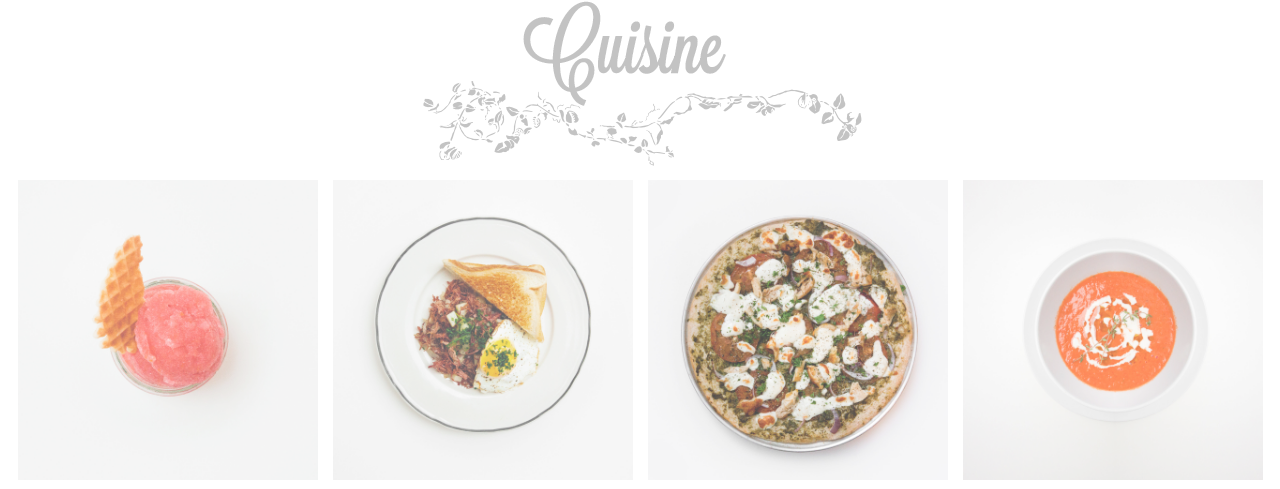
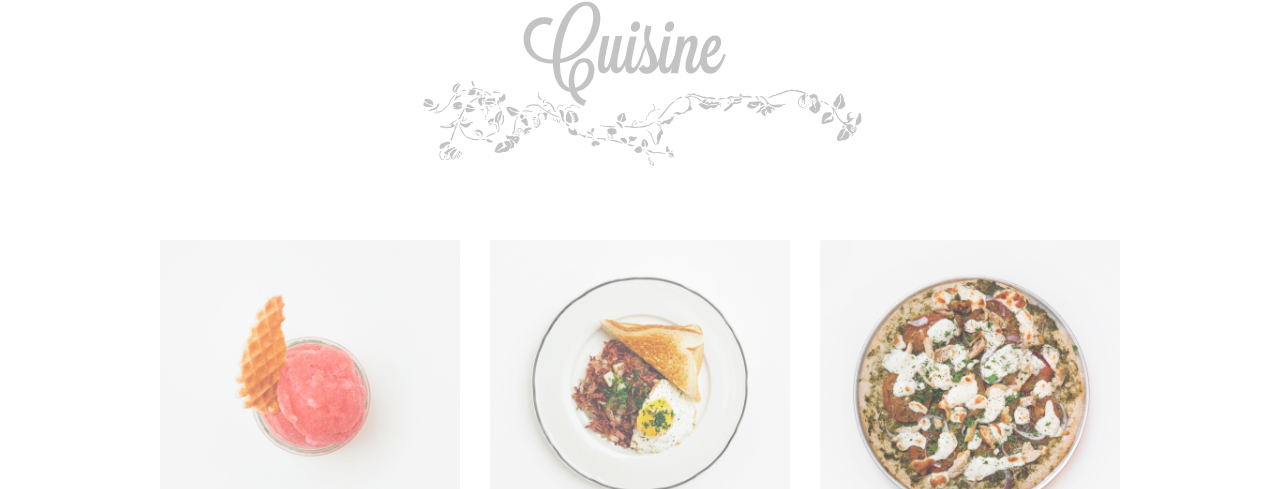
Before and after one commit to ellenhong/food-for-thought, a plain HTML site: page index.html in a window 1280 px wide. Shown: the part 879-1368 px from the top of the page. Drawn offline with nearby package versions, Linux system fonts and the light colour scheme; grey boxes are pictures that could not be loaded.

Commit message:
tweaks to grid

```diff
--- a/assets/css/style.css
+++ b/assets/css/style.css
@@ -98,14 +98,14 @@ body, html {
 }
 
 #masonry-grid {
-	margin: 0 auto;
+	margin: 60 auto;
 	margin-bottom: 200px;
 }
 
 .grid-item {
 	width: 300px;
 	height: 300px;
-	margin-bottom: 15px;
+	margin-bottom: 30px;
 }
 
 .front {
--- a/assets/js/script.js
+++ b/assets/js/script.js
@@ -4,7 +4,7 @@ $(document).ready(function() {
 var container = document.querySelector('#masonry-grid');
 var masonry = new Masonry(container, {
 	columnWidth: 300,
-	gutter: 15,
+	gutter: 30,
 	itemSelector: '.grid-item',
 	isFitWidth: true
 });
```
